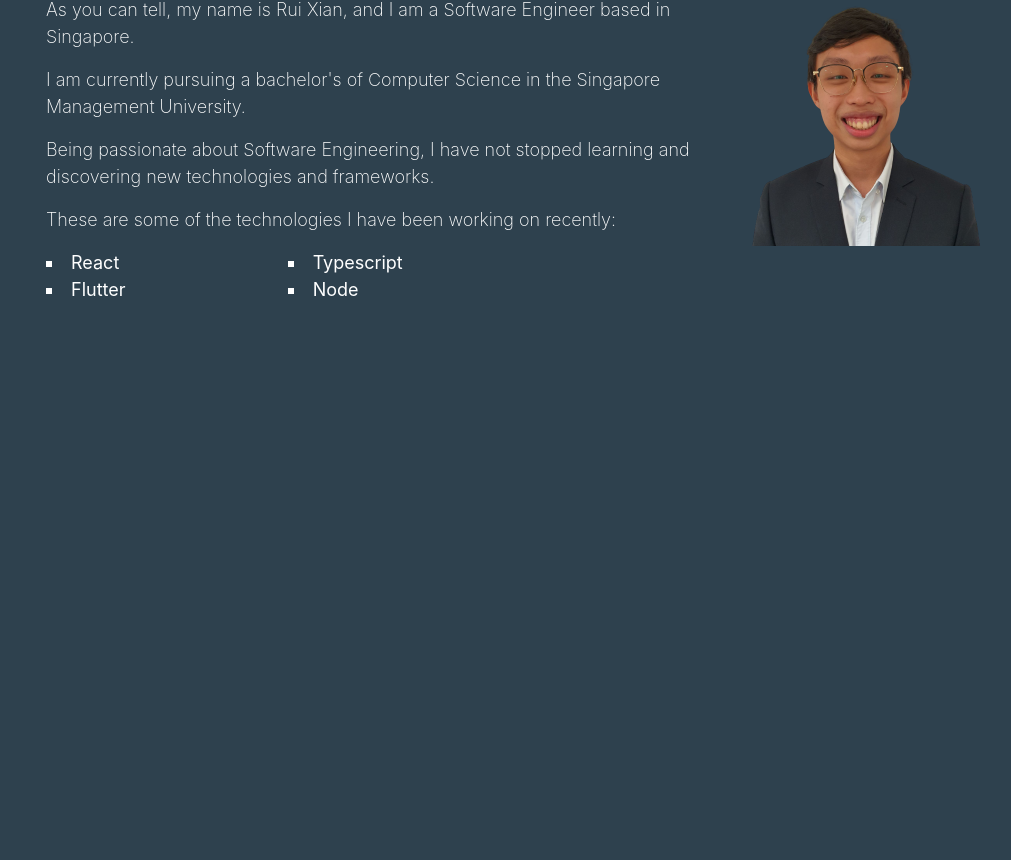
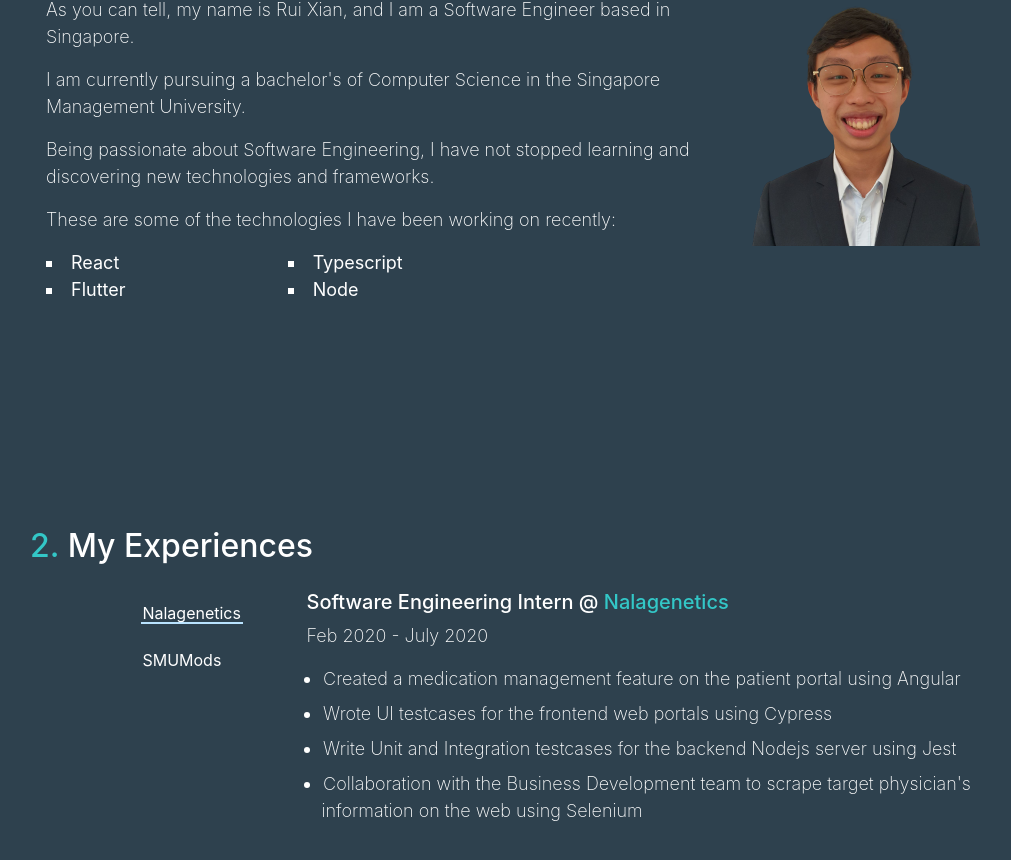
Before and after one commit to moocowdrinksmilk/portfolio-website, a React (Create React App) app: page / in a window 1280 px wide. Shown: the part 914-1774 px from the top of the page, without its empty margins (88-1099 px from the left). Before the commit the page ends 1265 px from the top, so only its background shows below. Built offline with nearby package versions, Linux system fonts and the light colour scheme.

Commit message:
added job feature

```diff
--- a/src/App.css
+++ b/src/App.css
@@ -66,3 +66,15 @@
 .fade-out{
   opacity: 1;
 }
+
+h2 span{
+  color:  rgb(51, 199, 199);
+}
+
+section{
+  margin-bottom: 10rem;
+}
+
+a:hover{
+  text-decoration: none;
+}
--- a/src/App.js
+++ b/src/App.js
@@ -3,6 +3,7 @@ import './App.css';
 import {Container, Row, Col, Navbar} from 'react-bootstrap'
 import Front from './content/front'
 import AboutMe from './content/about-me/about-me'
+import MyWork from './content/my-work/my-work'
 import NavBar from './content/nav-bar'
 import React, {Component} from "react"
 import AOS from 'aos';
@@ -17,6 +18,7 @@ class App extends Component{
       <main>
         <Front/>
         <AboutMe/>
+        <MyWork/>
       </main>
   );
   }
--- a/src/content/about-me/about-me.css
+++ b/src/content/about-me/about-me.css
@@ -1,13 +1,12 @@
 .personal {
   padding: 1rem;
-  color: teal;
 }
 
 .description {
   text-align: center;
 }
 
-li {
+ul li {
   list-style-type: square;
 }
 
@@ -41,7 +40,7 @@ p {
 .tech {
 }
 
-ul {
+.tech-description {
   columns: 2;
   -webkit-columns: 2;
   -moz-columns: 2;
--- a/src/content/about-me/about-me.js
+++ b/src/content/about-me/about-me.js
@@ -22,7 +22,7 @@ class AboutMe extends Component {
                 <Container data-aos="fade-up" data-aos-duration="1000" className="justify-content-center description px-md-5">
 
                     <h2 className='personal'>
-                        1. <span> About Me</span>
+                        <span>1. </span> About Me
                     </h2>
 
                     <Row className="description">
@@ -43,7 +43,7 @@ class AboutMe extends Component {
                             These are some of the technologies I have been working on recently:
                         </p>
 
-                        <ul>
+                        <ul className="tech-description">
                             <li>
                                 React
                             </li>
--- /dev/null
+++ b/src/content/my-work/my-work.css
@@ -0,0 +1,51 @@
+ol li {
+  font-size: medium;
+  padding-bottom: 0.7rem;
+  padding-top: 0.7rem;
+  padding-left: 0.5rem;
+  text-align: left;
+}
+
+ol {
+  padding: 0;
+  margin: 0;
+  list-style-position: inside;
+  list-style-type: none;
+}
+
+h5 {
+  text-align: left;
+}
+
+.job-description {
+  text-align: left;
+  list-style-position: outside;
+  padding: 0;
+  margin-left: 15px;
+}
+
+.job-description li {
+  list-style-type: disc;
+  font-weight: 230;
+  padding-bottom: 0.5rem;
+}
+
+h5 a {
+  color: rgb(51, 199, 199);
+  text-decoration: none;
+}
+
+.company-name:hover {
+  background-color: #476980;
+}
+
+
+.active {
+  border-bottom: 2px solid #b9e3ff;
+  display: inline-block;
+  line-height: 0.85;
+}
+
+li span{
+    padding: 0.1rem;
+}
--- a/src/content/my-work/my-work.js
+++ b/src/content/my-work/my-work.js
@@ -1,9 +1,61 @@
 import React, { Component, useState } from "react"
 import { Container, Row, Col, Navbar } from 'react-bootstrap'
 import '../../App.css';
+import './my-work.css'
 
 class MyWork extends Component {
     constructor(props) {
         super(props)
+        this.state = {
+            role: "Software Engineering Intern",
+            company: "Nalagenetics",
+            link: "https://www.nalagenetics.com/",
+            length: "Feb 2020 - July 2020",
+            description: [
+                "Created a medication management feature on the patient portal using Angular",
+                "Wrote UI testcases for the frontend web portals using Cypress",
+                "Write Unit and Integration testcases for the backend Nodejs server using Jest",
+                "Collaboration with the Business Development team to scrape target physician's information on the web using Selenium"]
+        }
+        this.items = this.state.description.map((item) =>
+            <li><span>{item}</span></li>
+        )
+    }
+
+    render() {
+        return (
+            <section>
+                <Container className="justify-content-center description px-md-5">
+                    <h2>
+                        <span>2. </span>My Experiences
+                    </h2>
+                    <Row className="justify-content-center description">
+                        <Col md={{ span: 2 }}>
+                            <ol className="list-group flex-row flex-md-column">
+                                <li className="company-name">
+                                    <span className="active">Nalagenetics</span>
+                                </li>
+                                <li className="company-name">
+                                    <span>SMUMods</span>
+                                </li>
+                            </ol>
+                        </Col>
+                        <Col md={{ span: 8 }}>
+                            <h5>
+                                Software Engineering Intern @ <a href={this.state.link} >{this.state.company}</a>
+                            </h5>
+                            <p>
+                                {this.state.length}
+                            </p>
+                            <ul className="job-description">
+                                {this.items}
+                            </ul>
+                        </Col>
+                    </Row>
+                </Container>
+            </section>
+        )
     }
 }
+
+export default MyWork
```
Also changed, not shown: 1 other file (tests, documents, lock files or other folders).
